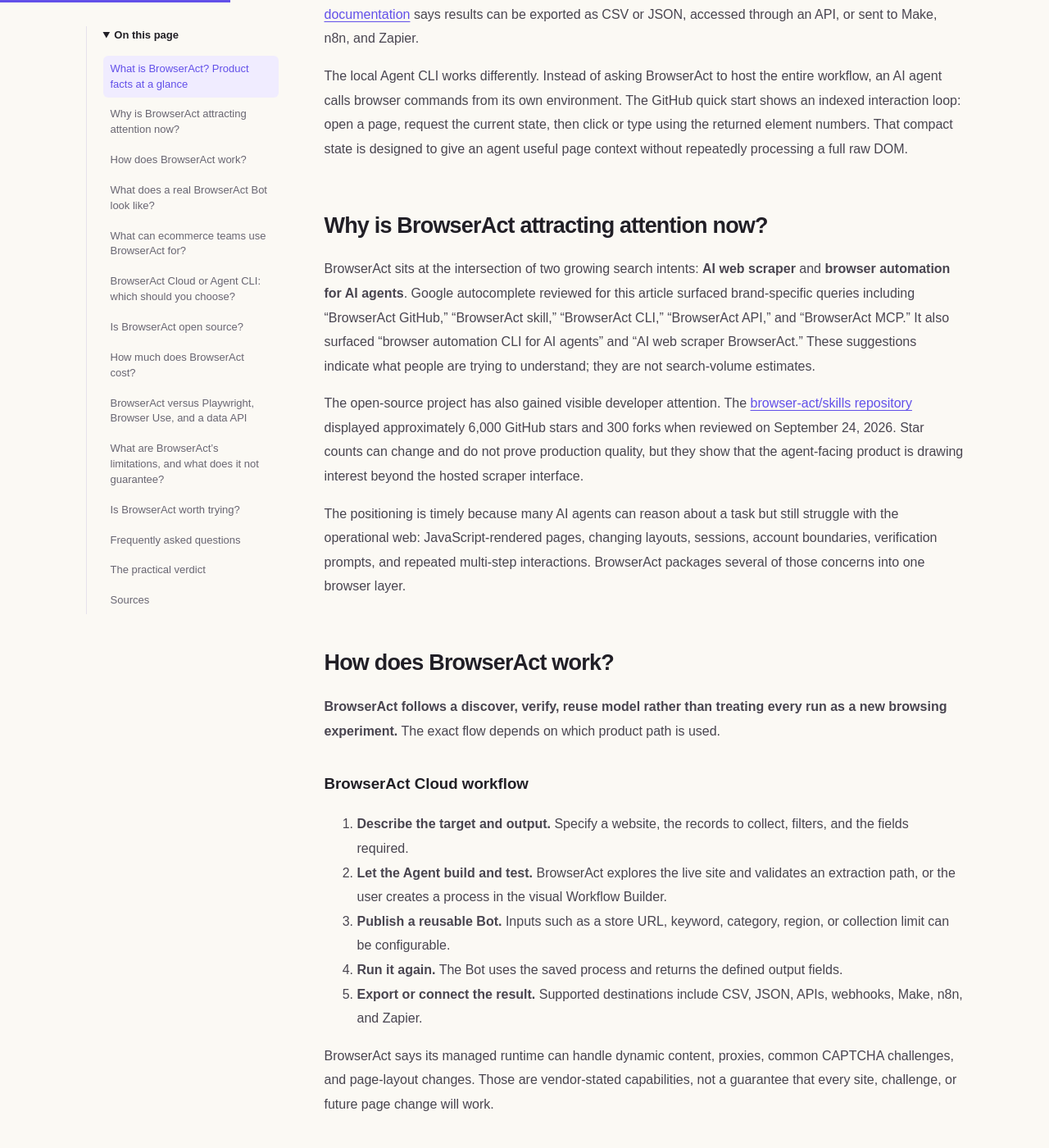
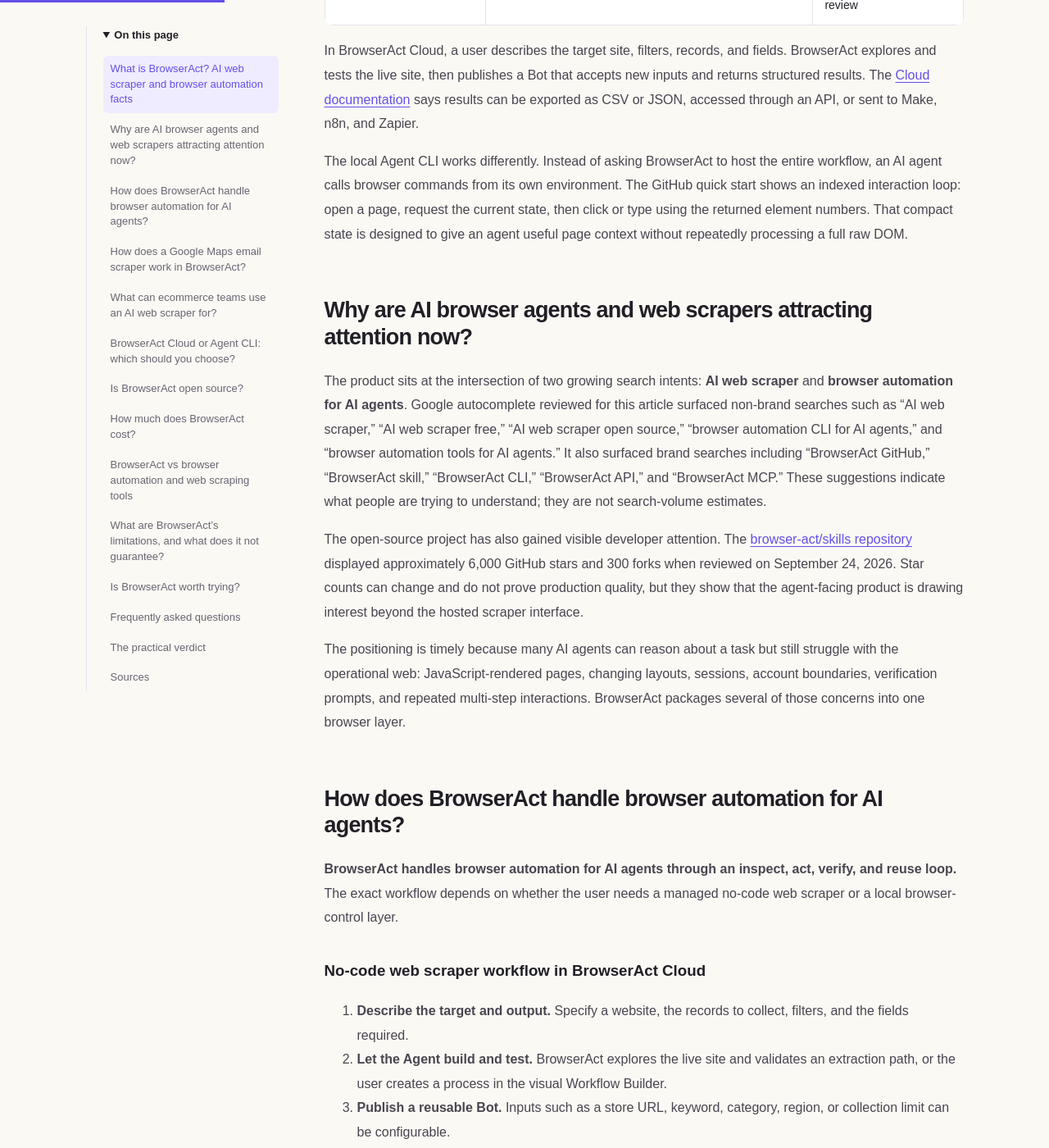
Before and after one commit to nexscope-ai/ecommerce-ai-tools, a Jekyll site: the page built from docs/ecommerce-trends/browseract-ai-web-scraper-agent-browser.md, in a window 1280 px wide and 1400 px high, scrolled down 2559 px. Shown: the whole window at 82% size. Built offline with Jekyll 4.4.1, drawn with Linux system fonts in a browser that asks for light colours; some of the changed text lies outside the part shown.

Commit message:
optimize BrowserAct article keywords

```diff
--- a/docs/ecommerce-trends/browseract-ai-web-scraper-agent-browser.md
+++ b/docs/ecommerce-trends/browseract-ai-web-scraper-agent-browser.md
@@ -1,7 +1,7 @@
 ---
 layout: default
-title: "BrowserAct Review: AI Web Scraper and Agent Browser"
-description: "BrowserAct combines no-code AI web scraping with a browser CLI for AI agents. Compare its two products, pricing, ecommerce uses, limits, and alternatives."
+title: "Browser Automation for AI Agents: BrowserAct Review"
+description: "Compare BrowserAct as a browser automation tool for AI agents and a no-code web scraper, including Google Maps scraping, pricing, limits, and alternatives."
 permalink: /ecommerce-trends/browseract-ai-web-scraper-agent-browser/
 last_reviewed: 2026-09-24
 date_published: 2026-09-24
@@ -21,12 +21,16 @@
   - https://github.com/browser-act/
   - https://docs.browseract.com/
 keywords:
-  - BrowserAct
+  - browser automation
+  - browser automation for AI agents
+  - AI browser agent
+  - web scraper
+  - AI web scraper
+  - no-code web scraper
+  - web scraping tools
+  - Google Maps scraper
+  - Google Maps email scraper
   - BrowserAct review
-  - BrowserAct GitHub
-  - BrowserAct AI web scraper
-  - BrowserAct pricing
-  - browser automation for AI agents
 faq:
   - question: What is BrowserAct?
     answer: "BrowserAct is a browser automation and web data platform with two main paths: a managed cloud product that builds reusable extraction Bots, and a local Agent CLI and Skills package that lets AI agents control real browser sessions."
@@ -36,25 +40,29 @@
     answer: "BrowserAct offers free entry points, but not every feature is free. The public Skills repository says ordinary Chrome automation is free and that logged-in users receive up to five free stealth browsers. The Cloud pricing page lists a free trial with 200 signup credits. Managed proxies, additional stealth browsers, and paid Cloud usage cost credits or subscription fees."
   - question: Does BrowserAct work with Codex and Claude Code?
     answer: "BrowserAct's public Skills repository lists Codex, Claude Code, Cursor, VS Code, OpenCode, OpenClaw, and Gemini CLI as compatible agents, provided the agent can run shell commands and load Skills."
+  - question: Is BrowserAct an AI browser agent?
+    answer: "BrowserAct is better described as browser automation infrastructure for AI agents than as a standalone AI browser. Its Agent CLI and Skills let compatible agents inspect and control real browser sessions, while its Cloud product builds reusable web-scraping Bots."
+  - question: What is an AI web scraper?
+    answer: "An AI web scraper uses natural-language instructions or models to identify pages, fields, and extraction steps. It still needs a defined output schema, permitted access, error handling, and validation because AI does not make source data automatically accurate or authoritative."
   - question: Is BrowserAct useful for ecommerce research?
     answer: "It can be useful for permitted, repeatable collection from dynamic product pages, competitor assortments, reviews, prices, availability, and supplier pages. A stable structured API is usually simpler when it already provides the required fields, coverage, and reliability."
   - question: Can BrowserAct extract emails from Google Maps?
     answer: "BrowserAct offers a Google Maps Email Finder, but Google Maps itself does not provide a native email field. The Bot uses Maps to find a public business profile, follows the listed official website and a clearly linked contact page, and returns visible public email addresses with source URLs. An empty email list is a valid result."
 ---
 
-# BrowserAct review: what its AI web scraper and agent browser actually do
+# Browser automation for AI agents: how BrowserAct's web scraper works
 
 **By Nexscope Team · Published September 24, 2026**
 
-**BrowserAct is both a managed AI web-scraping product and a browser-control layer for AI agents.** Its Cloud product turns a natural-language request into a reusable extraction Bot. Its local Agent CLI gives tools such as Codex, Claude Code, and Cursor commands for opening pages, inspecting browser state, clicking, typing, extracting content, and handing a difficult step to a person.
+**Browser automation for AI agents and reusable web scraping are the two jobs BrowserAct brings together.** Its Cloud product turns a natural-language request into a reusable AI web-scraping Bot. Its local Agent CLI gives tools such as Codex, Claude Code, and Cursor commands for opening pages, inspecting browser state, clicking, typing, extracting content, and handing a difficult step to a person.
 
 That two-product structure is the most important fact to understand. Someone looking for a no-code competitor-price tracker may want BrowserAct Cloud; a developer who wants an AI agent to operate a signed-in browser may want the [BrowserAct Skills repository](https://github.com/browser-act/skills). They share browser infrastructure, but they are not the same workflow.
 
 > **Key takeaways**
 >
-> - BrowserAct has two product paths: managed Cloud Bots and a local Agent CLI with Skills.
+> - The platform has two product paths: managed Cloud Bots and a local Agent CLI with Skills.
 > - Its public GitHub project is the agent-facing CLI and Skills package—not the source code for the entire Cloud service.
-> - BrowserAct is strongest when a task needs a real browser, dynamic-page interaction, repeatable extraction, session isolation, or human handoff.
+> - This browser automation layer is strongest when a task needs a real browser, dynamic-page interaction, repeatable extraction, session isolation, or human handoff.
 > - The Google Maps Email Finder demonstrates the model: discover a business in Maps, follow its official website, retain source URLs, and leave the email field empty when no public address exists.
 > - A stable structured API is usually simpler when it already provides the required fields and coverage.
 > - Pricing, anti-blocking, self-healing, and reliability claims should be checked against the current product and tested on representative tasks.
@@ -66,11 +74,11 @@
   <a href="https://www.browseract.com/">Explore BrowserAct ↗</a>
 </aside>
 
-## What is BrowserAct? Product facts at a glance
+## What is BrowserAct? AI web scraper and browser automation facts
 
-**BrowserAct is a platform for building repeatable web-data workflows and giving AI agents access to real browsers.** The [BrowserAct homepage](https://www.browseract.com/) currently leads with no-code, structured web scraping, while its documentation separates the product into BrowserAct Cloud and an Agent CLI.
+**BrowserAct is a no-code web scraper and browser automation platform for teams and AI agents.** The [official homepage](https://www.browseract.com/) leads with reusable, structured web scraping, while its documentation separates the product into a managed Cloud service and a local Agent CLI.
 
-| BrowserAct fact | Verified answer | Primary source |
+| Web scraper and browser automation fact | Verified answer | Primary source |
 | --- | --- | --- |
 | Product category | AI web scraping and browser automation | [Official website](https://www.browseract.com/) |
 | Main product paths | Managed Cloud Bots; local Agent CLI and Skills | [Cloud documentation](https://docs.browseract.com/overview/what-is-browseract-cloud) and [GitHub Skills](https://github.com/browser-act/skills) |
@@ -84,19 +92,19 @@
 
 The local Agent CLI works differently. Instead of asking BrowserAct to host the entire workflow, an AI agent calls browser commands from its own environment. The GitHub quick start shows an indexed interaction loop: open a page, request the current state, then click or type using the returned element numbers. That compact state is designed to give an agent useful page context without repeatedly processing a full raw DOM.
 
-## Why is BrowserAct attracting attention now?
+## Why are AI browser agents and web scrapers attracting attention now?
 
-BrowserAct sits at the intersection of two growing search intents: **AI web scraper** and **browser automation for AI agents**. Google autocomplete reviewed for this article surfaced brand-specific queries including “BrowserAct GitHub,” “BrowserAct skill,” “BrowserAct CLI,” “BrowserAct API,” and “BrowserAct MCP.” It also surfaced “browser automation CLI for AI agents” and “AI web scraper BrowserAct.” These suggestions indicate what people are trying to understand; they are not search-volume estimates.
+The product sits at the intersection of two growing search intents: **AI web scraper** and **browser automation for AI agents**. Google autocomplete reviewed for this article surfaced non-brand searches such as “AI web scraper,” “AI web scraper free,” “AI web scraper open source,” “browser automation CLI for AI agents,” and “browser automation tools for AI agents.” It also surfaced brand searches including “BrowserAct GitHub,” “BrowserAct skill,” “BrowserAct CLI,” “BrowserAct API,” and “BrowserAct MCP.” These suggestions indicate what people are trying to understand; they are not search-volume estimates.
 
 The open-source project has also gained visible developer attention. The [browser-act/skills repository](https://github.com/browser-act/skills) displayed approximately 6,000 GitHub stars and 300 forks when reviewed on September 24, 2026. Star counts can change and do not prove production quality, but they show that the agent-facing product is drawing interest beyond the hosted scraper interface.
 
 The positioning is timely because many AI agents can reason about a task but still struggle with the operational web: JavaScript-rendered pages, changing layouts, sessions, account boundaries, verification prompts, and repeated multi-step interactions. BrowserAct packages several of those concerns into one browser layer.
 
-## How does BrowserAct work?
+## How does BrowserAct handle browser automation for AI agents?
 
-**BrowserAct follows a discover, verify, reuse model rather than treating every run as a new browsing experiment.** The exact flow depends on which product path is used.
+**BrowserAct handles browser automation for AI agents through an inspect, act, verify, and reuse loop.** The exact workflow depends on whether the user needs a managed no-code web scraper or a local browser-control layer.
 
-### BrowserAct Cloud workflow
+### No-code web scraper workflow in BrowserAct Cloud
 
 1. **Describe the target and output.** Specify a website, the records to collect, filters, and the fields required.
 2. **Let the Agent build and test.** BrowserAct explores the live site and validates an extraction path, or the user creates a process in the visual Workflow Builder.
@@ -112,9 +120,9 @@
 
 This design is different from a prompt-only autonomous agent. The agent can inspect state, perform a bounded action, and inspect the result again. Sensitive browser creation, profile import, proxy, security, and privacy operations are described as requiring explicit confirmation at the Skill layer.
 
-## What does a real BrowserAct Bot look like?
+## How does a Google Maps email scraper work in BrowserAct?
 
-**BrowserAct's Google Maps Email Finder shows how a useful Bot connects discovery, browser navigation, evidence, and structured output.** It also illustrates why the task name alone can be misleading: Google Maps does not expose a native business-email field.
+**A Google Maps email scraper must connect business discovery, browser navigation, source evidence, and structured output.** BrowserAct's Google Maps Email Finder demonstrates that workflow, but the task name can be misleading: Google Maps does not expose a native business-email field.
 
 According to BrowserAct's [Google Maps email-scraper guide](https://www.browseract.com/blog/google-maps-email-scraper) and [published Email Finder template](https://www.browseract.com/template/google-maps-email-finder), the Bot accepts three required inputs: a business keyword, a country or region, and a maximum business count. It then:
 
@@ -139,9 +147,9 @@
 
 The same design principle applies to ecommerce. Keep the product URL, selected variant, market, visible price, collection time, and missing fields beside the extracted record. Structured output is valuable only when a reviewer can trace what the browser actually saw.
 
-## What can ecommerce teams use BrowserAct for?
+## What can ecommerce teams use an AI web scraper for?
 
-**BrowserAct is most relevant to ecommerce when the required evidence lives behind a dynamic, interactive, or frequently changing web interface.** Its [ecommerce product page](https://www.browseract.com/e-commerce) names Amazon, eBay, Shopify, Etsy, Walmart, AliExpress, and WooCommerce as supported commerce sources.
+**An AI web scraper is most relevant to ecommerce when required evidence lives behind a dynamic, interactive, or frequently changing web interface.** BrowserAct's [ecommerce product page](https://www.browseract.com/e-commerce) names Amazon, eBay, Shopify, Etsy, Walmart, AliExpress, and WooCommerce as supported commerce sources.
 
 Practical use cases include:
 
@@ -197,9 +205,9 @@
 
 Do not compare plans only by monthly price. Estimate the cost per **validated result**: Bot build credits, repeat-run credits, proxy bandwidth, failed tasks, manual recovery, and the time required to check output quality.
 
-## BrowserAct versus Playwright, Browser Use, and a data API
+## BrowserAct vs browser automation and web scraping tools
 
-These options operate at different abstraction levels, so a feature checklist can be misleading.
+BrowserAct, Playwright, Browser Use, and structured data APIs operate at different abstraction levels, so a generic list of web scraping tools can be misleading.
 
 | Option | Best understood as | Choose it when |
 | --- | --- | --- |
```
